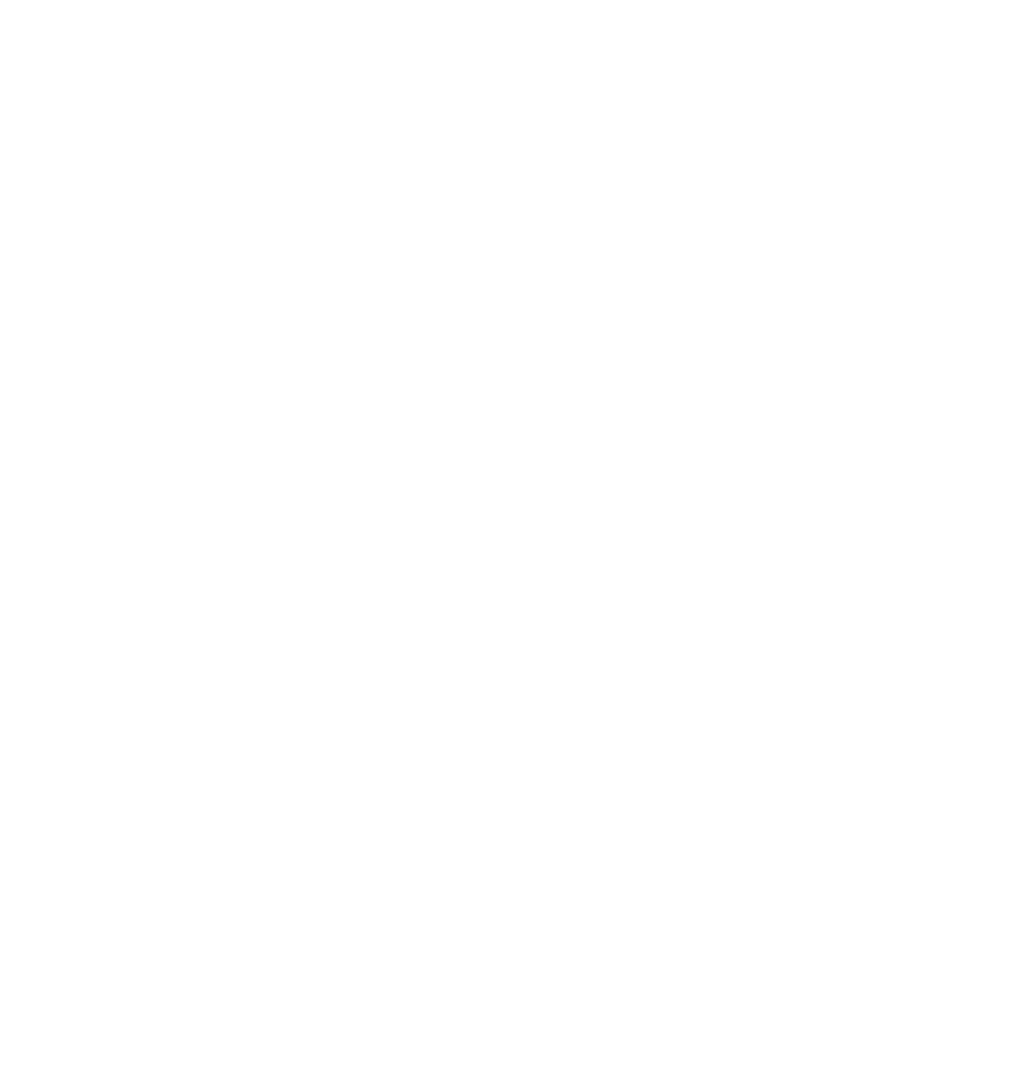
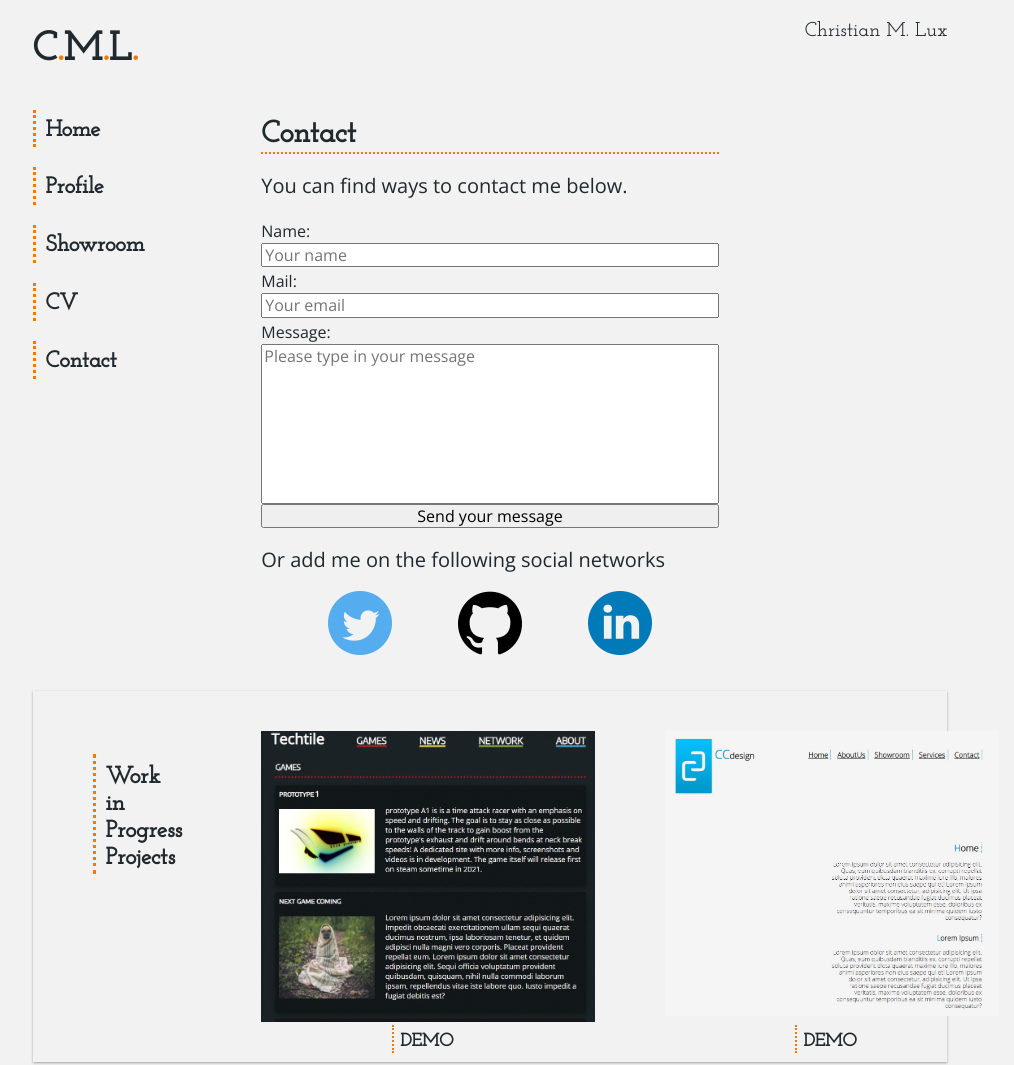
Before and after one commit to ChristianMLux/cmlPortfolio, a plain HTML site: page contact.html in a window 1280 px wide. Shown: the whole page, without its empty margins (150-1164 px from the left). Before the commit the page ends 800 px from the top, so only its background shows below. Drawn offline with nearby package versions, Linux system fonts and the light colour scheme.

Commit message:
feature: added contact page with social media links and contact formular

```diff
--- a/contact.html
+++ b/contact.html
@@ -0,0 +1,112 @@
+<!DOCTYPE html>
+<html lang="en">
+  <head>
+    <meta charset="UTF-8" />
+    <meta http-equiv="X-UA-Compatible" content="IE=edge" />
+    <meta name="author" content="Christian M. Lux" />
+    <meta name="viewport" content="width=device-width, initial-scale=1.0" />
+    <meta name="description" content="Portfolio . Christian M. Lux" />
+    <link
+      rel="stylesheet"
+      href="https://unpkg.com/normalize.css@8.0.1/normalize.css"
+    />
+    <link rel="stylesheet" href="style.css" />
+    <link rel="preconnect" href="https://fonts.googleapis.com" />
+    <link rel="preconnect" href="https://fonts.gstatic.com" crossorigin />
+    <link
+      href="https://fonts.googleapis.com/css2?family=Josefin+Slab:wght@500&family=Open+Sans:wght@300&display=swap"
+      rel="stylesheet"
+    />
+    <!--LogoCopyrights
+    <div>Icons erstellt von <a href="https://www.freepik.com" title="Freepik">Freepik</a> from <a href="https://www.flaticon.com/de/" title="Flaticon">www.flaticon.com</a></div>
+    <div>Icons erstellt von <a href="https://www.flaticon.com/de/autoren/pixel-perfect" title="Pixel perfect">Pixel perfect</a> from <a href="https://www.flaticon.com/de/" title="Flaticon">www.flaticon.com</a></div>
+    <div>Icons erstellt von <a href="https://www.freepik.com" title="Freepik">Freepik</a> from <a href="https://www.flaticon.com/de/" title="Flaticon">www.flaticon.com</a></div>
+    -->
+    <title>Portfolio</title>
+  </head>
+  <body>
+    <header class="main-header">
+      <div class="main-header-wrapper">
+        <h1 class="main-heading">
+          C<span class="emphasise">.</span>M<span class="emphasise">.</span
+          >L<span class="emphasise">.</span>
+        </h1>
+        <p class="main-subheading">Christian M. Lux</p>
+      </div>
+    </header>
+    <main>
+      <div class="grid-layout">
+        <div class="grid-nav">
+          <nav class="main-nav">
+            <a href="index.html">Home</a>
+            <a href="profile.html">Profile</a>
+            <a href="showroom.html">Showroom</a>
+            <a href="https://christian-m-lux.netlify.app/">CV</a>
+            <a href="contact.html">Contact</a>
+          </nav>
+        </div>
+        <div class="grid-content-main">
+          <article class="content-article">
+            <div class="content-wrapper">
+              <h2 class="content-heading">Contact</h2>
+              <p class="content-subheading">
+                You can find ways to contact me below.
+              </p>
+              <section class="content-section contact-form">
+                <form class="contact-formular" action="" method="">
+                  <label class="contact-label" for="name">Name: </label>
+                  <input
+                    type="text"
+                    name="name"
+                    id="name"
+                    placeholder="Your name"
+                  />
+                  <label class="contact-label" for="mail">Mail: </label>
+                  <input
+                    type="text"
+                    name="mail"
+                    id="mail"
+                    placeholder="Your email"
+                  />
+                  <label class="contact-label" for="message">Message: </label>
+                  <textarea
+                    name="message"
+                    id="message"
+                    placeholder="Please type in your message"
+                  ></textarea>
+                  <input
+                    type="button"
+                    class="contact-button"
+                    value="Send your message"
+                  />
+                </form>
+              </section>
+              <p class="content-p">
+                Or add me on the following social networks
+              </p>
+              <p class="content-p contact-links">
+                  <ul class="contact-list">
+                      <li><a href="https://twitter.com/Whistlemaker1"><img src="/img/twitter.png"></a></li>
+                      <li><a href="https://github.com/ChristianMLux"><img src="/img/github.png"></a></li>
+                      <li><a href="https://www.linkedin.com/in/christian-lux-a2b841216"><img src="/img/linkedin.png"></a></li>
+                  </ul
+              </p>
+            </div>
+          </article>
+        </div>
+        <div class="grid-content-side">
+          <div class="side-wrapper">
+            <h3 class="side-heading">Work in Progress Projects</h3>
+            <a class="imglink" href="https://techtile-layout.netlify.app/"
+              >DEMO</a
+            >
+            <img src="img/techtileDemo.jpg" />
+            <a class="imglink" href="https://portfoliocc.netlify.app/">DEMO</a>
+            <img src="img/ccportfolioDemo.jpg" />
+          </div>
+        </div>
+        <div class="grid-footer"></div>
+      </div>
+    </main>
+  </body>
+</html>
--- a/style.css
+++ b/style.css
@@ -158,4 +158,52 @@ h4 {
     border-left: dotted 3px var(--primary-color);
     height: 3rem;
   }
+  /*CONTACT*/
+  .contact-form {
+    _border: 1px solid hotpink;
+    display: flex;
+    grid-auto-flow: column;
+    height: auto;
+    font-size: 0.8rem;
+  }
+  .contact-form > * {
+    display: flex;
+    flex-flow: column;
+    max-width: 80ch;
+    min-width: 50ch;
+    resize: none;
+  }
+  textarea {
+    resize: none;
+    width: 100%;
+    height: 8rem;
+  }
+  .message {
+    resize: none;
+  }
+  .contact-label {
+    padding: 0.25rem 0.25rem 0.125rem 0;
+  }
+  .contact-button {
+    transition: background-color 0.5s;
+  }
+  .contact-button:hover {
+    background-color: var(--success);
+    transition: background-color 0.5s;
+  }
+  .contact-list {
+    list-style-type: none;
+    display: flex;
+    flex-flow: row;
+    justify-content: space-evenly;
+    padding: 0;
+  }
+  .contact-list li {
+    height: 4rem;
+    width: auto;
+  }
+  .contact-list img {
+    height: 80%;
+    width: auto;
+  }
 }
```
Also changed, not shown: profile.html (+3 -2 lines), img/github.png (added), img/linkedin.png (added), img/twitter.png (added).
